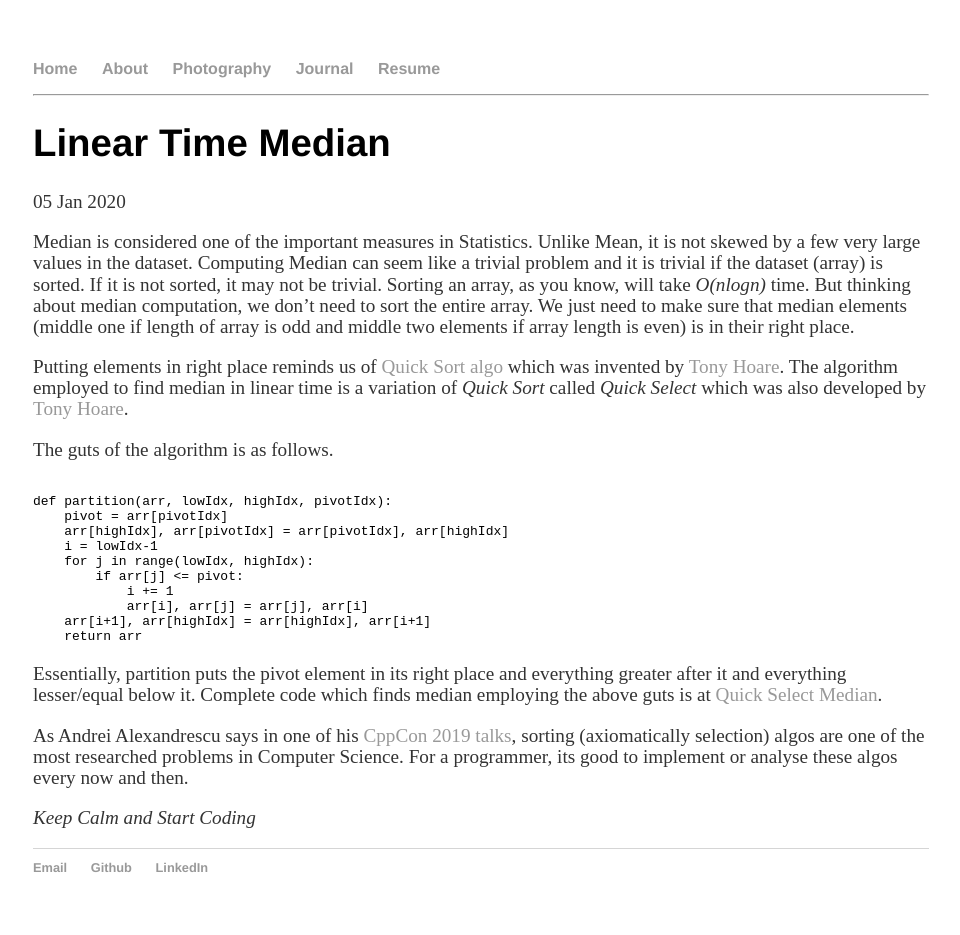
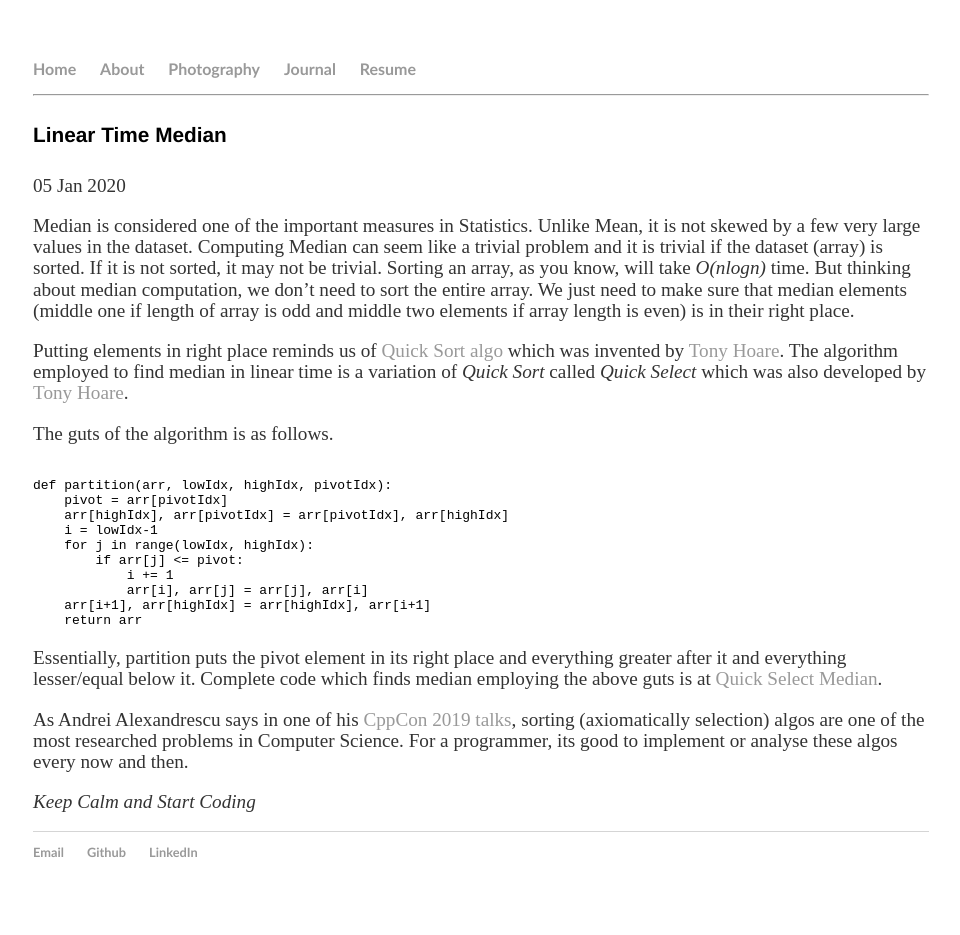
Before and after one commit to vivekgautham/vivekgautham.github.io, a Jekyll site: the page built from _posts/2020-01-05-linear-time-median.md, in a window 1280 px wide. Shown: the whole page, without its empty margins (159-1119 px from the left). Built offline with Jekyll 4.4.1, drawn with Linux system fonts in a browser that asks for light colours; nearby versions of some CDN libraries.

Commit message:
Adjusting Font Size...

```diff
--- a/_layouts/post.html
+++ b/_layouts/post.html
@@ -1,7 +1,7 @@
 ---
 layout: default
 ---
-<h1>{{ page.title }}</h1>
+<h4>{{ page.title }}</h4>
 <p class="meta">{{ page.date | date_to_string }}</p>
 
 <div class="post">
--- a/css/main.css
+++ b/css/main.css
@@ -11,7 +11,7 @@ h2 { font-size: 2.0em; }
 h3 { font-size: 1.7em; }
 h4 { font-size: 1.3em; }
 
-nav ul, footer ul { font-size: 1em; font-family: 'Helvetica', 'Arial', 'Sans-Serif'; padding: 0px; list-style: none; font-weight: bold; }
+nav ul, footer ul { font-size: 1em; font-family: 'Trebuchet MS', 'Verdana', 'sans-serif'; padding: 0px; list-style: none; font-weight: bold; }
 nav ul li, footer ul li { display: inline; margin-right: 20px; }
 
 footer { border-top: 1px solid #d5d5d5; font-size: .8em; }
@@ -24,16 +24,20 @@ ul.posts li { list-style: none; margin: 12px; }
 .cv { margin: 0px 0px 60px; }
 .cv h1 { font-size: 2.8em; }
 .cv h2 { font-size: 2.4em; }
-.cv address, .cv .download { font-family: 'Helvetica', 'Arial', 'Sans-Serif'; }
+.cv address, .cv .download { font-family: 'Trebuchet MS', 'Verdana', 'sans-serif'; }
 .cv address, .cv p { font-size: 1.2em; }
 .cv .download { float: right; font-size: .8em; text-transform: uppercase; }
 
 p.excerpt{
     border-bottom: 4px solid rgb(5, 143, 5);
     background-color: rgb(57, 82, 11);
-    font-family: 'Lora', 'Times New Roman', serif;
+    font-family: 'Trebuchet MS', 'Verdana', 'sans-serif';
 }
 
 .resume {
-    font-family: 'Lora', 'Times New Roman', serif;
+    font-family: 'Trebuchet MS', 'Verdana', 'sans-serif';
 }
+
+.post p span {
+    font-family: 'Trebuchet MS', 'Verdana', 'sans-serif';
+}
```
